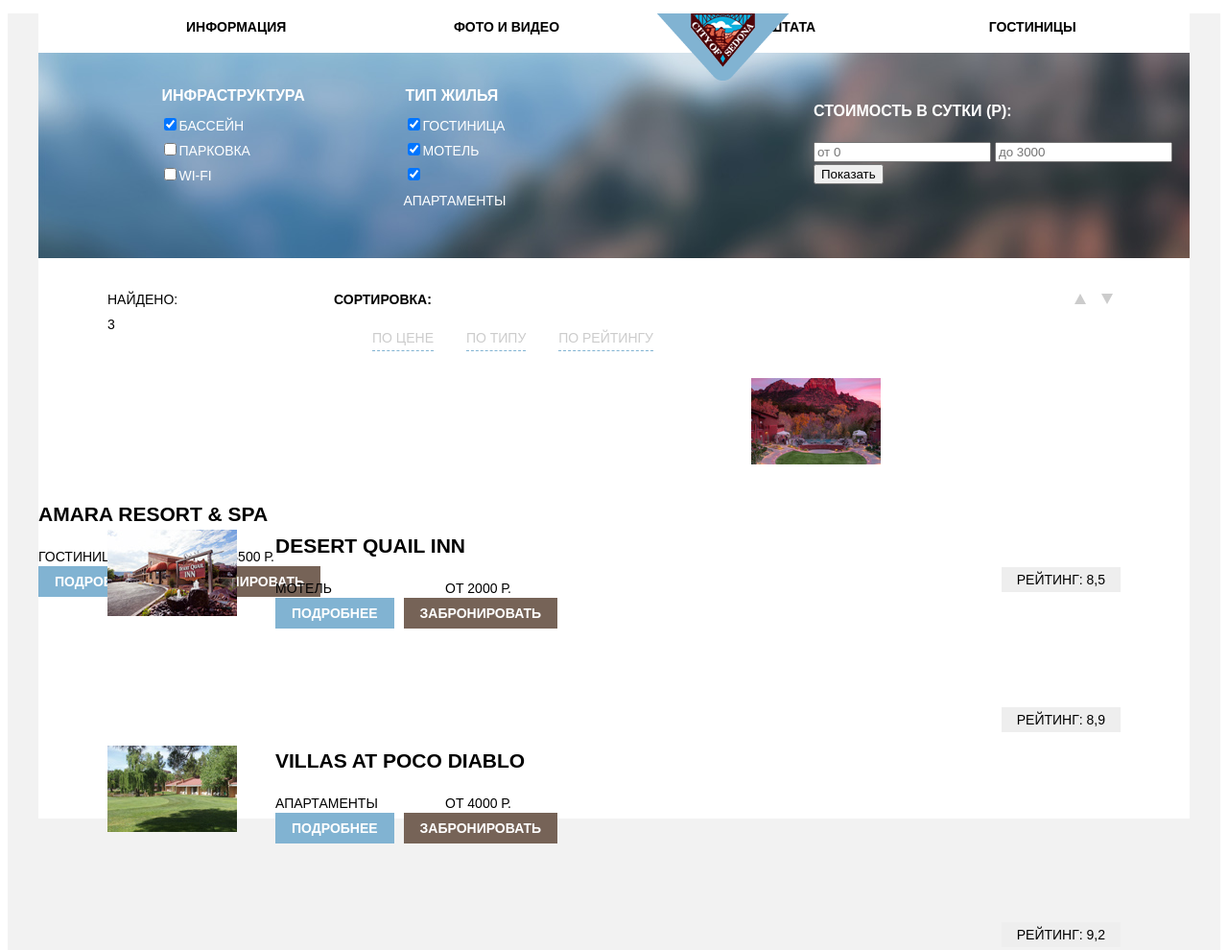
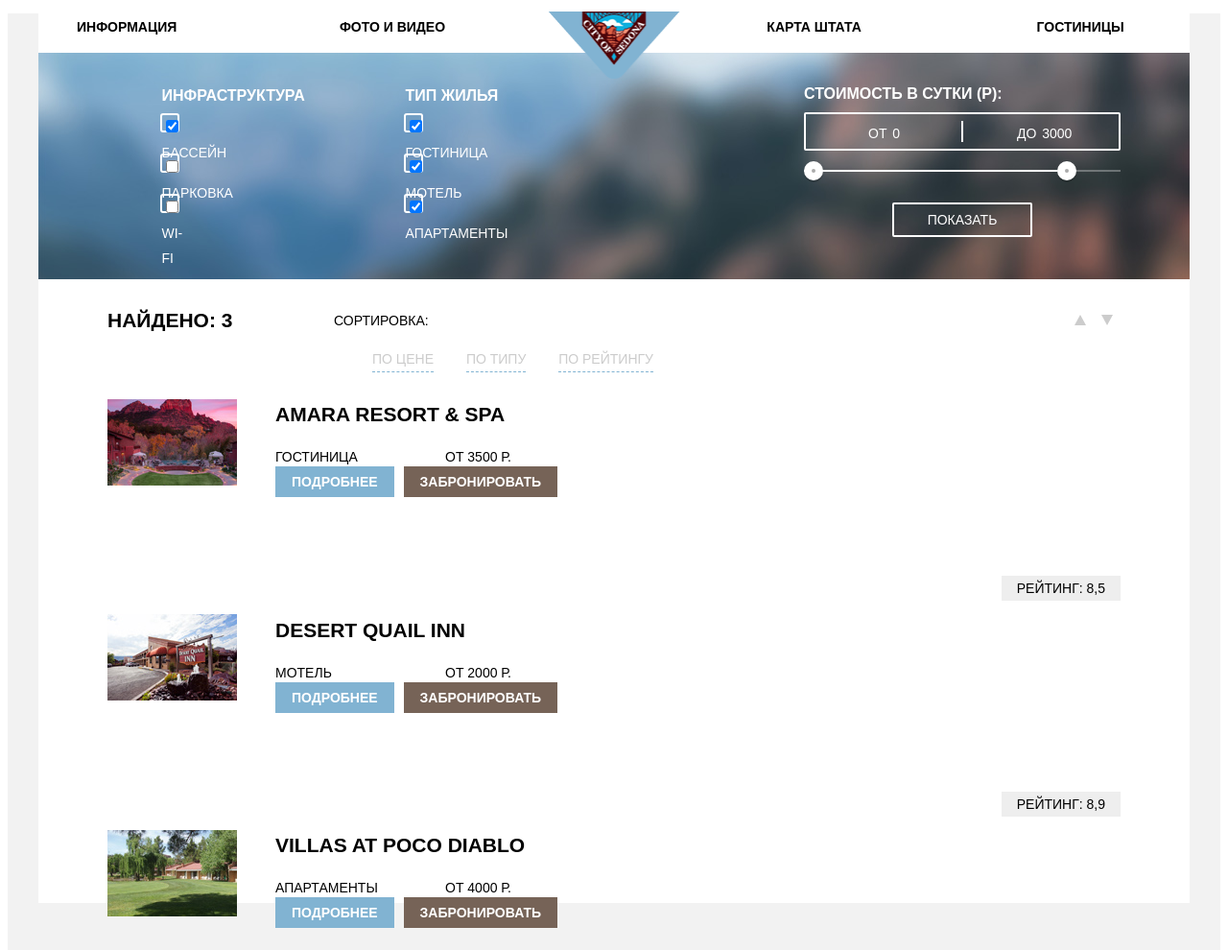
Before and after one commit to Valreya/329577-sedona, a plain HTML site: page catalog.html in a window 1280 px wide. Shown: the top 990 px of the page at 96% size. Drawn offline with Linux system fonts and the light colour scheme.

Commit message:
декоративные элементы

```diff
--- a/catalog.html
+++ b/catalog.html
@@ -7,7 +7,7 @@
   </head>
   <body>
     <div class="wrapper">
-      <header class="main-header clearfix">
+      <header class="main-header">
        <div class="container clearfix">
           <div class="logo">
             <a href="index.html">
@@ -16,16 +16,16 @@
           </div>
           <nav class="main-navigation">
             <ul>
-              <li>
+              <li class="left">
                 <a href="#">Информация</a>
              </li>
-              <li>
+              <li class="left">
                 <a href="#">Фото и видео</a>
               </li>
-              <li>
+              <li class="right">
                 <a href="#">Карта штата</a>
                </li>
-              <li>
+              <li class="right">
                 <a href="catalog.html">Гостиницы</a>
               </li>
             </ul>
@@ -52,28 +52,39 @@
               </fieldset>
             </div>
             <div class="price">
-              <h3 class="price-title">Стоимость в сутки (Р):</h3>
-              <input type="text" name="from" value="" placeholder="от 0">
-              <input type="text" name="to" value="" placeholder="до 3000">
+              <div class="price-title">Стоимость в сутки (Р):</div>
+              <div class="price-controls">
+                <label class="from">от <input type="text" name="min-price" value="0"></label>
+                <label class="to">до <input type="text" name="max-price" value="3000"></label>
+              </div>
+              <div class="range-controls">
+                <div class="scale">
+                  <div class="bar"></div>
+                </div>
+                <div class="range-toggle range-toggle-min"></div>
+                <div class="range-toggle range-toggle-max"></div>
+              </div>
               <button class="btn" type="submit">Показать</button>
             </div>
           </form>
         </div>
+        <div class="results clearfix">
           <div class="searching-result clearfix">
             <div class="found"> Найдено:</div>
             <span class="found-what">3</span>
           </div>
-        <div class="sorting">
-          <b class="sort">Сортировка:</b>
+          <div class="sorting clearfix">
+            <div class="sort">Сортировка:</div>
             <ul>
               <li>По цене</li>
               <li>По типу</li>
               <li>По рейтингу</li>
            </ul>
           </div>
-        <div class="up-down">
+          <div class="up-down clearfix">
             <span class="triangle-up"></span>
             <span class="triangle-down"></span>
+          </div>
         </div>
         <section class="housing-results">
           <div class="housing clearfix">
@@ -142,9 +153,9 @@
             <a class="social-btn social-btn-fb" href="#"></a>
             <a class="social-btn social-btn-yt" href="#"></a>
           </section>
-          <section class="footer-copyright">
+          <section class="footer-copyright clearfix">
             <p>website by</p>
-            <a class="btn" href="https://htmlacademy.ru"><img src="img/index-htmlacademy.png" width="114" height="40" alt="Седона"></a>
+            <a class="btn" href="https://htmlacademy.ru/intensive/htmlcss"></a>
           </section>
         </div>
       </footer>
--- a/css/style.css
+++ b/css/style.css
@@ -45,23 +45,36 @@ p {
   box-shadow: 0 0 6px o #dedede;
 }
 
-.logo {
+.logo img {
+  width: 137px;
+  height: 70px;
   position: absolute;
-  left: 685px;
+  left: 50%;
+  top: 10%;
+  margin: -68px 0 0 -68px;
 }
 
 .main-navigation li {
-  width: 275px;
+  width: 240px;
   display: inline-block;
+  vertical-align: middle;
  }
+
+.main-navigation .right {
+  text-align: right;
+  padding-left: 30px;
+}
+
+.main-navigation .left {
+  text-align: left;
+  padding-right: 30px;
+}
 
 .main-navigation a {
   list-style: none;
   color: #000000;
   text-decoration: none;
   font-weight: bold;
-  vertical-align: middle;
-  margin-left: 114px;
 }
 
 .main-navigation a:hover {
@@ -73,12 +86,15 @@ p {
 }
 
 .entry {
-  background: #81b3d2 url("/img/index-entry-background.jpg") no-repeat;
+  background: #81b3d2 url("../img/index-entry-background.jpg") no-repeat;
+}
+
+.entry-mask {
+  background: url("../img/index-entry-mask.png") no-repeat 0 100%;
 }
 
 .entry-img {
   width: 458px;
-  min-height: 352px;
   margin-right: auto;
   margin-left: auto;
   padding-top: 74px;
@@ -175,10 +191,15 @@ p {
 }
 
 .search {
+  background: url("../img/map.jpg") no-repeat 50% 50%;
+}
+
+.search-form {
   display: block;
   width: 568px;
   margin-right: auto;
   margin-left: auto;
+  background: #ffffff;
 }
 
 .btn-search {
@@ -240,7 +261,6 @@ p {
 }
 
 .main-footer {
-  margin-top: 65px;
   padding-top: 60px;
   padding-bottom: 40px;
   clear: both;
@@ -265,7 +285,6 @@ p {
   margin-right: 200px;
 }
 
-
 .social-btn {
   display: inline-block;
   width: 46px;
@@ -279,44 +298,83 @@ p {
 }
 
 .social-btn-tw {
-   vertical-align: middle;
+  background: #81b3d2 url("../img/twitter.png") no-repeat;
+  background-position: 50% 50%;
+}
+
+.social-btn-tw:hover {
+  background: #669ec0 url("../img/twitter.png") no-repeat;
+  background-position: 50% 50%;
+}
+
+.social-btn-tw:active {
+  background: #5496bd url("../img/twitter-push.png") no-repeat;
+  background-position: 50% 50%;
 }
 
 .social-btn-fb {
-  background: #81b3d2 url("img/facebook.png") no-repeat;
+  background: #81b3d2 url("../img/facebook.png") no-repeat;
+  background-position: 50% 50%;
+}
+
+.social-btn-fb:hover {
+  background: #669ec0 url("../img/facebook.png") no-repeat;
+  background-position: 50% 50%;
+}
+
+.social-btn-fb:active {
+  background: #5496bd url("../img/facebook-push.png") no-repeat;
+  background-position: 50% 50%;
 }
 
 .social-btn-yt {
-  background: #81b3d2 url("img/youtube.png") no-repeat;
+  background: #81b3d2 url("../img/youtube.png") no-repeat;
+  background-position: 50% 50%;
+}
+
+.social-btn-yt:hover {
+  background: #669ec0 url("../img/youtube.png") no-repeat;
+  background-position: 50% 50%;
+}
+
+.social-btn-yt:active {
+  background: #5496bd url("../img/youtube-push.png") no-repeat;
+  background-position: 50% 50%;
 }
 
 .footer-copyright {
   float: right;
-  width: 196px;
+  width: 200px;
+  margin-right: 100px;
 }
 
 .footer-copyright p {
   display: block;
   float: left;
+  width: 76px;
   vertical-align: middle;
+  margin-right: 8px;
 }
 
-.footer-copyright .btn {
+.footer-copyright a {
   display: block;
   float: right;
+  width: 114px;
+  height: 40px;
+  background: #ffffff url("../img/index-htmlacademy.png") no-repeat;
 }
 
 .footer-copyright .btn:hover {
-  background: #ffffff url("/img/htmlacademy-pointing.png") no-repeat;
+  background: #ffffff url("../img/htmlacademy-pointing.png") no-repeat;
 }
 
 .footer-copyright .btn:active {
-  background: #ffffff url("/img/htmlacademy-push.png") no-repeat;
+  background: #ffffff url("../img/htmlacademy-push.png") no-repeat;
 }
 
 .selection-criteria {
   clear: both;
-  background: #81b3d2 url("/img/selection-criteria-background.jpg") no-repeat;
+  background: #81b3d2 url("../img/selection-criteria-background.jpg") no-repeat;
   color: #ffffff;
   margin-bottom: 30px;
 }
@@ -332,6 +390,11 @@ p {
 
 .infrastructure label {
   display: block;
+  width: 16px;
+  height: 16px;
+  border: 2px solid #ffffff;
+  border-radius: 3px;
+  margin-bottom: 22px;
 }
 
 .dwelling {
@@ -344,17 +407,129 @@ p {
 
 .dwelling label {
   display: block;
+  width: 16px;
+  height: 16px;
+  border: 2px solid #ffffff;
+  border-radius: 3px;
+  margin-bottom: 22px;
 }
 
 .price {
   float: right;
-  width: 392px;
+  width: 330px;
   padding-top: 32px;
-  padding-bottom: 38px;
+  padding-bottom: 38px;  color: #ffffff;
+  text-transform: uppercase;
+  margin-right: 72px;
 }
 
-.price .btn {
+.price-title {
+  margin-bottom: 9px;
+  font-weight: 600;
+  font-size: 16px;
+  line-height: 21px;
+}
+
+.price-controls {
+  position: relative;
+  height: 36px;
+  margin-bottom: 20px;
+  font-size: 0;
+  border: 2px solid #ffffff;
+  border-radius: 2px;
+}
+
+.price-controls::after {
+  content: "";
+  position: absolute;
+  top: 50%;
+  left: 50%;
+  width: 2px;
+  height: 22px;
+  background: #ffffff;
+  transform: translate(-50%, -50%);
+}
+
+.price-controls label {
+  display: inline-block;
+  font-size: 14px;
+  line-height: 38px;
+  vertical-align: top;
+  cursor: pointer;
+}
+
+.price-controls .from,
+.price-controls .to {
+  width: 90px;
+  padding-left: 65px;
+}
+
+.price-controls input {
+  width: 50px;
+  margin: 0;
+  color: inherit;
+  font: inherit;
+  background: none;
+  border: none;
+}
+
+.range-controls {
+  position: relative;
+  margin-bottom: 32px;
+}
+
+.range-controls .scale {
+  height: 2px;
+  background: rgba(255, 255, 255, 0.3);
+}
+
+.range-controls .bar {
+  width: 80%;
+  height: 2px;
+  background: #ffffff;
+}
+
+.range-toggle {
+  position: absolute;
+  top: -9px;
+  width: 4px;
+  height: 4px;
+  background: #ababab;
+  border: 8px solid #ffffff;
+  border-radius: 50%;
+  box-shadow: 0 2px 1px 0 rgba(0, 1, 1, 0.2);
+  cursor: pointer;
+}
+
+.range-toggle:hover {
+  background: #1c4f80;
+}
+
+.range-toggle-min {
+  left: 0;
+}
+
+.range-toggle-max {
+  left: 80%;
+}
+
+.btn {
   display: block;
+  margin: 0 auto;
+  padding: 6px 35px;
+  font-size: 14px;
+  line-height: 20px;
+  color: #ffffff;
+  text-transform: uppercase;
+  background: transparent;
+  border: 2px solid #ffffff;
+  border-radius: 2px;
+  cursor: pointer;
+}
+
+.btn:hover {
+  color: #000000;
+  background: #ffffff;
 }
 
 .searching-result {
@@ -362,10 +537,23 @@ p {
   width: 236px;
   clear: both;
   margin-left: 72px;
+  font-size: 21px;
+  font-weight: bold;
+}
+
+.found {
+  display: inline-block;
+}
+
+.sort {
+  display: inline-block;
+  font-size: 14px;
+  font-weight: normal;
 }
 
 .sorting {
   float: left;
+  width: 390px;
 }
 
 .sorting li {
@@ -374,6 +562,10 @@ p {
   color: #cccccc;
   text-decoration: none;
   border-bottom: 1px dashed #81b3d2;
+}
+
+.sorting li:last-child {
+  margin-right: 0;
 }
 
 .sorting li:hover {
@@ -420,11 +612,11 @@ p {
 }
 
 .triangle-down:hover {
-  border-bottom: 11px solid #000000;
+  border-top: 11px solid #000000;
 }
 
 .triangle-down:active {
-  border-bottom: 11px solid #81b3d2;
+  border-top: 11px solid #81b3d2;
 }
 
 .housing {
```
Also changed, not shown: index.html (+13 -9 lines). Lines whose indentation alone changed are shown as unchanged.
